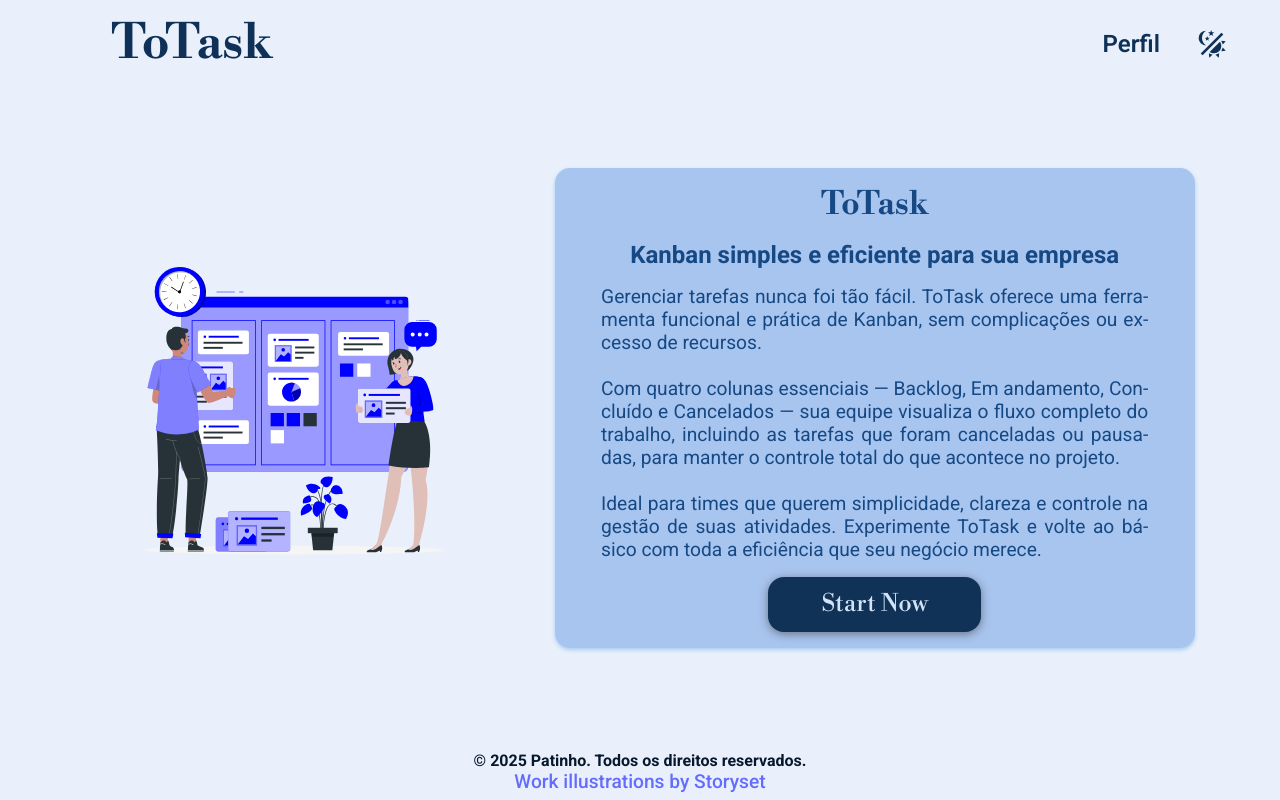
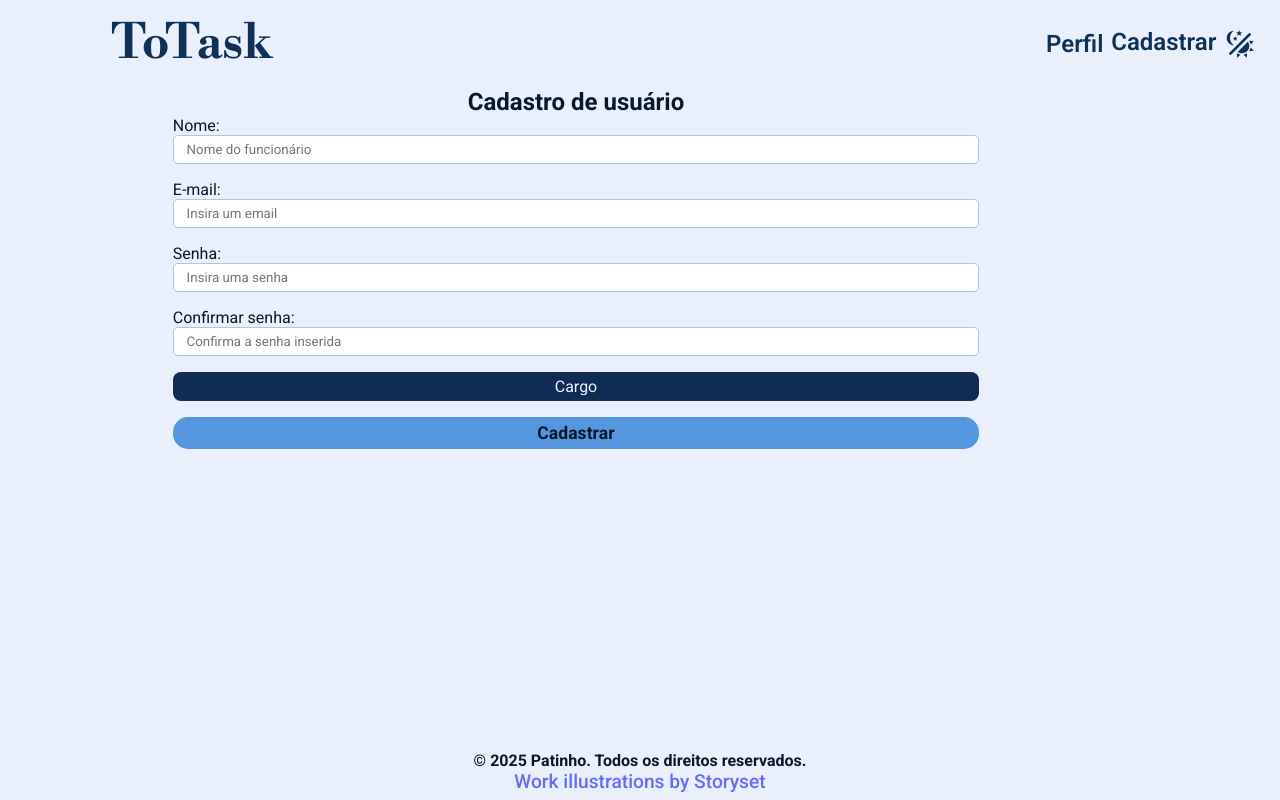
Before and after one commit to S6-2025/to-do-list, a React (Vite) app in the folder front-end/: page /register in a window 1280 px wide. Built offline with nearby package versions, Linux system fonts and the light colour scheme.

Commit message:
aplicando o register

```diff
--- a/front-end/src/App.tsx
+++ b/front-end/src/App.tsx
@@ -1,8 +1,11 @@
-import AppRoutes from "./routes/AppRoutes";
-import { BrowserRouter, useLocation } from "react-router-dom";
+import React, { useEffect, useState } from "react";
+import { BrowserRouter, useLocation, Routes, Route } from "react-router-dom";
 import { AuthProvider } from "./context/AuthContext";
 import Header from "./components/Header";
 import Footer from "./components/Footer";
+import ModalWrapper from "./components/ModalWrapper";
+import Register from "./pages/Register";
+import AppRoutes from "./routes/AppRoutes";
 import { Task } from "./utils/TasksTypes";
 import { setAuthToken } from "./services/Api";
 
@@ -17,13 +20,12 @@ import "./css/AddTask.css";
 import "./css/Login.css";
 import "./css/Profile.css";
 import "./css/Landing.css";
-
-import React, { useEffect, useState } from "react";
+import "./css/Register.css";
+import "./css/ModalWrapper.css";
 
 // 👇 APLIQUE ISSO ANTES DE TUDO
 const savedTheme = localStorage.getItem("theme");
 document.documentElement.classList.remove("dark", "light");
-
 if (savedTheme === "dark" || savedTheme === "light") {
   document.documentElement.classList.add(savedTheme);
 } else {
@@ -31,12 +33,10 @@ if (savedTheme === "dark" || savedTheme === "light") {
   document.documentElement.classList.add(prefersDark ? "dark" : "light");
 }
 
+const AppContent: React.FC = () => {
+  const location = useLocation();
+  const state = location.state as { backgroundLocation?: Location };
 
-const AppContent: React.FC = () => {
-
-
-
-  const location = useLocation();
   const token = sessionStorage.getItem("token");
   if (token) {
     setAuthToken(token);
@@ -47,7 +47,6 @@ const AppContent: React.FC = () => {
     return saved ? JSON.parse(saved) : [];
   });
 
-  // Carrega tasks do sessionStorage no início
   useEffect(() => {
     const stored = sessionStorage.getItem("tasks");
     if (stored) {
@@ -61,14 +60,11 @@ const AppContent: React.FC = () => {
     }
   }, []);
 
-  // Atualiza o sessionStorage sempre que mudar
   useEffect(() => {
     if (tasks !== null) {
       sessionStorage.setItem("tasks", JSON.stringify(tasks));
     }
   }, [tasks]);
-
-
 
   const handleUpdateTask = (updated: Task) => {
     if (!tasks) return;
@@ -77,19 +73,42 @@ const AppContent: React.FC = () => {
     );
   };
 
+  const shouldShowHeader = location.pathname !== "/login";
+  const shouldShowFooter = location.pathname !== "/login";
+
   return (
     <div className="app-container">
-      <Header isHidden={location.pathname === "/login"} />
+      {shouldShowHeader && <Header />}
       <div className="main-content">
         {tasks !== null && (
-          <AppRoutes
-            tasks={tasks}
-            setTasks={setTasks}
-            onUpdateTask={handleUpdateTask}
-          />
+          <Routes location={state?.backgroundLocation || location}>
+            <Route
+              path="/*"
+              element={
+                <AppRoutes
+                  tasks={tasks}
+                  setTasks={setTasks}
+                  onUpdateTask={handleUpdateTask}
+                />
+              }
+            />
+          </Routes>
+        )}
+
+        {state?.backgroundLocation && (
+          <Routes>
+            <Route
+              path="/register"
+              element={
+                <ModalWrapper>
+                  <Register />
+                </ModalWrapper>
+              }
+            />
+          </Routes>
         )}
       </div>
-      <Footer />
+      {shouldShowFooter && <Footer />}
     </div>
   );
 };
--- a/front-end/src/components/AddTask.tsx
+++ b/front-end/src/components/AddTask.tsx
@@ -73,12 +73,12 @@ const AddTask: React.FC<AddTaskProps> = ({ onAdd }) => {
       </button>
 
       {isOpen && (
-        <div className="modal-overlay">
-          <div className="modal-content">
+        <div className="modal-overlay-addtask">
+          <div className="modal-content-addtask">
             <button
               onClick={closeModal}
               aria-label="Close Add Task"
-              className="modal-close-button"
+              className="modal-close-button-addtask"
             >
               ×
             </button>
--- a/front-end/src/components/Header.tsx
+++ b/front-end/src/components/Header.tsx
@@ -1,11 +1,14 @@
 import { useState } from "react";
-import { Link } from "react-router-dom";
+import { Link, useNavigate, useLocation } from "react-router-dom";
 
 type HeaderProps = {
   isHidden?: boolean;
 };
 const Header: React.FC<HeaderProps> = ({ isHidden = false }) => {
   const [menuOpen, setMenuOpen] = useState(false);
+  const navigate = useNavigate();
+  const location = useLocation();
+
   const toggleTheme = () => {
     const html = document.documentElement;
     if (html.classList.contains("dark")) {
@@ -19,6 +22,11 @@ const toggleTheme = () => {
     }
   };
 
+  const handleCadastro = () => {
+    navigate("/register", {
+      state: { backgroundLocation: location },
+    });
+  };
 
   return (
     <header className={`header__container ${isHidden ? "header--hidden" : ""}`}>
@@ -43,9 +51,17 @@ const toggleTheme = () => {
             </Link>
           </li>
           <li>
-            <button onClick={toggleTheme} className="links-header theme"> <svg className="header__SVG">
+            <button className="links-header theme" onClick={handleCadastro}>
+              Cadastrar
+            </button>
+          </li>
+          <li>
+            <button onClick={toggleTheme} className="links-header theme">
+              {" "}
+              <svg className="header__SVG">
                 <use xlinkHref="/icons.svg#sun-moon" />
-          </svg></button>
+              </svg>
+            </button>
           </li>
         </ul>
       </div>
--- /dev/null
+++ b/front-end/src/components/ModalWrapper.tsx
@@ -0,0 +1,19 @@
+import React from "react";
+import { useNavigate } from "react-router-dom";
+import "../css/ModalWrapper.css";
+
+const ModalWrapper: React.FC<{ children: React.ReactNode }> = ({ children }) => {
+    const navigate = useNavigate();
+
+    return (
+        <div className="modal-overlay" onClick={() => navigate(-1)}>
+        <div className="modal-content" onClick={(e) => e.stopPropagation()} // evita que o clique no conteúdo feche o modal
+        >
+        <button className="modal-close" onClick={() => navigate(-1)}>×</button>
+        {children}
+        </div>
+        </div>
+  );
+};
+
+export default ModalWrapper;
--- /dev/null
+++ b/front-end/src/css/ModalWrapper.css
@@ -0,0 +1,55 @@
+.modal-overlay {
+  position: fixed;
+  top: 0;
+  left: 0;
+  height: 100vh;
+  width: 100vw;
+  background: rgba(0, 0, 0, 0.6);
+  display: flex;
+  justify-content: center;
+  align-items: center;
+  z-index: 1000;
+
+}
+
+.modal-content {
+
+  padding: 2rem;
+  border-radius: 12px;
+
+  height: 37rem;
+  width: 30rem;
+
+  animation: slideIn 0.3s ease-out;
+  position: relative;
+  box-shadow: 0 2px 10px rgba(0, 0, 0, 0.3);
+
+  background-color: var(--background-50);
+  display: flex;
+ justify-content: center;
+ align-items: center;
+
+}
+
+.modal-close {
+  position: absolute;
+  top: 12px;
+  right: 16px;
+  font-size: 1.5rem;
+  border: none;
+  background: transparent;
+  cursor: pointer;
+  color: #666;
+}
+
+@keyframes slideIn {
+  from {
+    transform: translateY(-30px);
+    opacity: 0;
+  }
+
+  to {
+    transform: translateY(0);
+    opacity: 1;
+  }
+}
--- /dev/null
+++ b/front-end/src/css/Register.css
@@ -0,0 +1,68 @@
+.register-form__container {
+
+    height: 80%;
+    width: 90%;
+    display: flex;
+    flex-direction: column;
+    justify-content: space-evenly;
+    align-items: center;
+}
+
+.register-form__internal-container {
+    display: flex;
+    flex-direction: column;
+    justify-content: space-evenly;
+    gap: 1rem;
+
+    width: 70%;
+}
+
+.register-input__box {
+
+    height: 3rem;
+    display: flex;
+    flex-direction: column;
+    justify-content: space-between;
+
+}
+
+.register-input__box label{
+
+    align-items: flex-start ;
+}
+.register-input__box  select{
+    align-self: center;
+     width: 100%;
+
+}
+
+#role{
+    width: 100%;
+    cursor: pointer;
+    background-color: var(--background-800);
+    font-size: 1rem;
+    color: var(--text-50);
+}
+
+.register-input__box>input {
+     border: 1px solid var(--background-200);
+    flex: 1;
+    border-radius: 5px;
+}
+
+.register-button{
+    border: 1x solid var(--secondary-100);
+    height: 2rem;
+    border-radius: 15px;
+    font-size: 1.1rem;
+
+    cursor: pointer;
+    color: var(--tert-50);
+    font-weight: 700;
+    background-color: var(--primary-400);
+}
+
+.register-button:hover{
+     color: var(--tert-50);
+    background-color: var(--primary-500);
+}
--- a/front-end/src/pages/Register.tsx
+++ b/front-end/src/pages/Register.tsx
@@ -0,0 +1,116 @@
+import React, { useState } from "react";
+import { useNavigate } from "react-router-dom";
+import { register } from "../services/authService";
+import { setAuthToken } from "../services/Api";
+import { useAuth } from "../context/AuthContext";
+
+const Register: React.FC = () => {
+  const [name, setName] = useState("");
+  const [email, setEmail] = useState("");
+  const [password, setPassword] = useState("");
+  const [confirmPassword, setConfirmPassword] = useState("");
+  const [role, setRole] = useState("");
+
+  const navigate = useNavigate();
+  const { setToken } = useAuth();
+
+  const handleRegister = async () => {
+    if (!name || !email || !password) {
+      alert("Preencha todos os campos");
+      return;
+    }
+
+    try {
+      const token = await register({ name, email, password, role });
+
+      sessionStorage.setItem("token", token);
+      setAuthToken(token);
+      setToken(token);
+
+      setTimeout(() => navigate("/todo"), 50);
+    } catch (err) {
+      alert("Erro ao registrar");
+    }
+  };
+
+
+  return (
+    <div className="register-form__container">
+      <h2>Cadastro de usuário</h2>
+      <form className="register-form__internal-container">
+        <div className="register-input__box">
+          <label htmlFor="name">Nome:</label>
+          <input
+            type="text"
+            id="name"
+            name="name"
+            required
+            value={name}
+            onChange={(e) => setName(e.target.value)}
+             placeholder="Nome do funcionário"
+          />
+        </div>
+
+        <div className="register-input__box">
+          <label htmlFor="email">E-mail:</label>
+          <input
+            type="email"
+            id="email"
+            name="email"
+            required
+            value={email}
+            onChange={(e) => setEmail(e.target.value)}
+            placeholder="Insira um email"
+          />
+        </div>
+
+        <div className="register-input__box">
+          <label htmlFor="password">Senha:</label>
+          <input
+            type="password"
+            id="password"
+            name="password"
+            required
+            value={password}
+            onChange={(e) => setPassword(e.target.value)}
+             placeholder="Insira uma senha"
+          />
+        </div>
+
+        <div className="register-input__box">
+          <label htmlFor="confirm-password">Confirmar senha:</label>
+          <input
+            type="password"
+            id="confirm-password"
+            name="confirm-password"
+            required
+            value={confirmPassword}
+            onChange={(e) => setConfirmPassword(e.target.value)}
+              placeholder="Confirma a senha inserida"
+          />
+        </div>
+
+        <div className="register-role-selection">
+          <select
+            name="role"
+            id="role"
+            required
+            value={role}
+            onChange={(e) => setRole(e.target.value)}
+          >
+            <option value="" disabled hidden>Cargo</option>
+            <option value="PO">PO/SM</option>
+            <option value="SM">PO</option>
+            <option value="EMPLOYEE">Funcionário</option>
+          </select>
+        </div>
+
+        <button onClick={handleRegister} className="register-button">
+          Cadastrar
+        </button>
+      </form>
+    </div>
+  );
+};
+
+export default Register;
--- a/front-end/src/routes/AppRoutes.tsx
+++ b/front-end/src/routes/AppRoutes.tsx
@@ -7,7 +7,8 @@ import Landing from "../pages/Landing";
 import Profile from "../pages/Profile";
 import PrivateRoute from "../routes/PrivateRoute";
 import { Task } from "../utils/TasksTypes";
-import PublicRoute from "./PublicRoute";
+import Register from"../pages/Register";
+// import PublicRoute from "./PublicRoute";
 
 type AppRoutesProps = {
   tasks: Task[];
@@ -20,6 +21,7 @@ const AppRoutes: React.FC<AppRoutesProps> = ({ tasks, setTasks, onUpdateTask })
     <Routes>
       <Route path="/login" element={<Login />} />
       <Route path="/landing" element={<Landing />} />
+        <Route path="/register" element={<Register />}/>
 
       <Route
         path="/todo"
--- a/front-end/src/services/authService.ts
+++ b/front-end/src/services/authService.ts
@@ -6,10 +6,9 @@ export const login = async (data: { email: string; password: string }) => {
 };
 
 export const register = async (data: {
-  username: string;
+  name: string;
   password: string;
   email: string;
-  name: string;
   role: string;
 }) => {
   const response = await api.post("/auth/register", data);
```
Also changed, not shown: front-end/src/css/AddTask.css (+22 -5 lines). Lines whose indentation alone changed are shown as unchanged.
